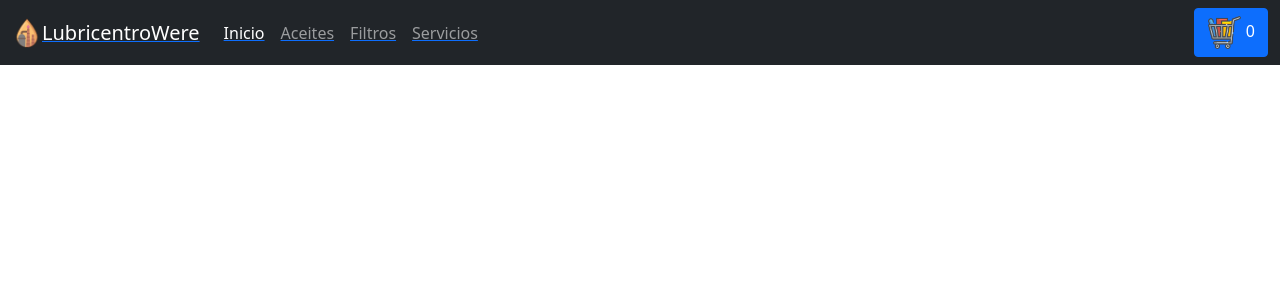
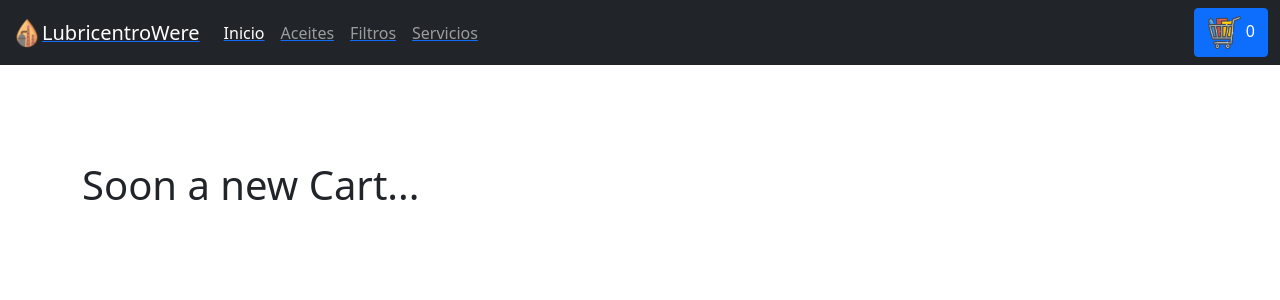
Before and after one commit to facundoellauriobligado22/lubricentroellauriobligado, a React (Create React App) app: page /Cart in a window 1280 px wide. Shown: the top 300 px of the page. Built offline with nearby package versions, Linux system fonts and the light colour scheme.

Commit message:
Desafrio: Sincronizar Counter

```diff
--- a/src/App.js
+++ b/src/App.js
@@ -3,6 +3,7 @@ import NavBar from './components/NavBar/NavBar';
 import 'bootstrap/dist/css/bootstrap.min.css';
 import ItemListContainer from './components/ItemListContainer/ItemListContainer';
 import ItemDetailContainer from './components/ItemDetailContainer/ItemDetailContainer';
+import Cart from './components/cart/Cart'
 import { BrowserRouter, Routes, Route } from 'react-router-dom'
 
 function App() {
@@ -20,6 +21,7 @@ function App() {
           <Route path='list' element={<ItemListContainer />} />
           <Route path='category/:categoryId' element={<ItemListContainer />} />
           <Route path='detail/:productId' element={<ItemDetailContainer />} />
+          <Route path='/Cart' element={< Cart/>} />
           </Routes>
         </body>
       </div>
--- a/src/components/ItemDetail/ItemDetail.js
+++ b/src/components/ItemDetail/ItemDetail.js
@@ -1,11 +1,20 @@
+import { useState } from "react";
 import Counter from "../ItemCounter/ItemCounter";
+import { Link } from 'react-router-dom'
 
 
-const ShowTheCart = (quantity) => {
-    console.log(`Se agregaron ${quantity} productos`)
-  }
+
 
 const ItemDetail = ({ tittle, description, price, pictureUrl, stock }) => {
+    const [cantidad, setCantidad] = useState(0)
+
+
+    const ShowTheCart = (quantity) => {
+        console.log(`Se agregaron ${quantity} productos`)
+        setCantidad(quantity)
+      }
+
+
     return (
         <div className="container card col-3 mt-3 mr-5-4" style={{width: "18rem;"}}>
             <img src={pictureUrl} className="card-img-top" alt=""/>
@@ -15,7 +24,8 @@ const ItemDetail = ({ tittle, description, price, pictureUrl, stock }) => {
                     <p className="card-text">Precio: $ {price}</p>
                     <p className="card-text">Stock: {stock}</p>
                     <div className="d-grid gap-2">
-                    <Counter stock={stock} initial={0} onAdd={ShowTheCart}/>
+                    { cantidad > 0 ?  <Link to='/Cart'> <button type="button" class="btn btn-danger">Ir al carrito</button></Link> :
+                    <Counter stock={stock} initial={0} onAdd={ShowTheCart}/>}
                     </div>
                 </div>
         </div>
--- /dev/null
+++ b/src/components/cart/Cart.js
@@ -0,0 +1,15 @@
+const Cart = () => {
+
+    return (
+        <div className="container">
+            <br />
+            <br />
+            <br />
+            <br />
+            <h1> Soon a new Cart...</h1>
+        </div>
+    )
+
+}
+
+export default Cart
```
